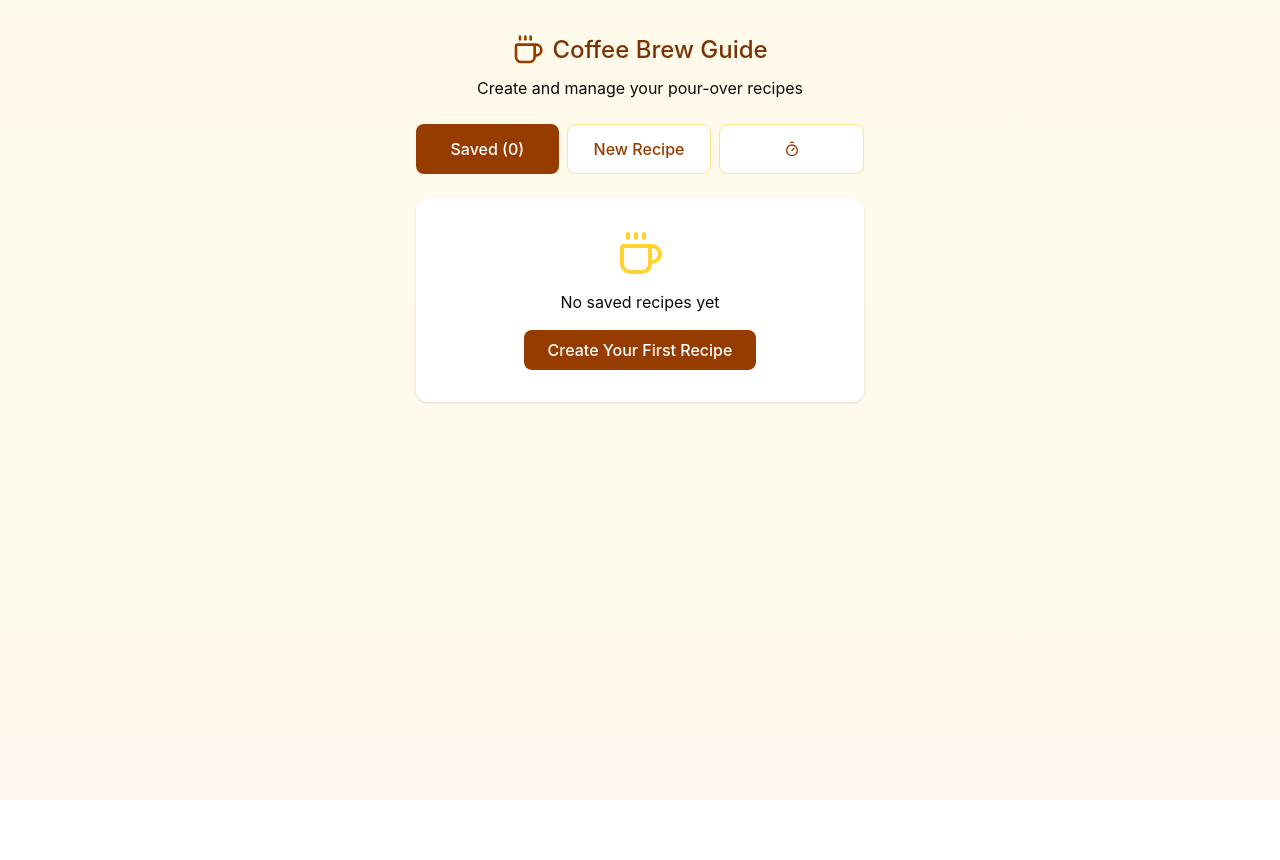
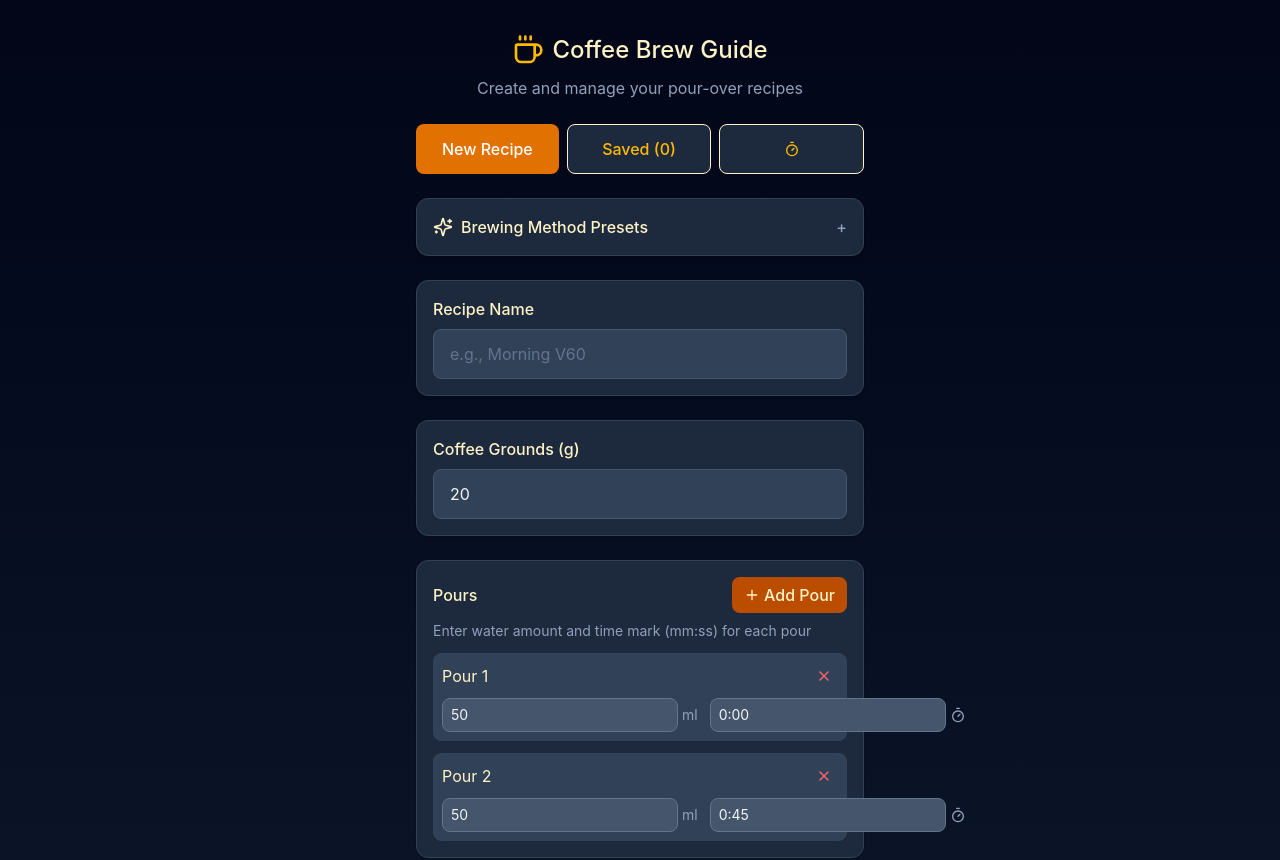
Before and after one commit to VincentCYS/vincentcys.github.io, a React (Vite) app: page / in a window 1280 px wide. Shown: the top 860 px of the page. Before the commit the page ends 800 px from the top, so only its background shows below. Built offline with nearby package versions, Linux system fonts and the light colour scheme.

Commit message:
support dark theme

```diff
--- a/src/app/App.tsx
+++ b/src/app/App.tsx
@@ -3,6 +3,7 @@ import {
 	Coffee,
 	Plus,
 	Save,
+	Sparkles,
 	Timer as TimerIcon,
 	X,
 } from "lucide-react";
@@ -77,7 +78,7 @@ export default function App() {
 		{ id: "2", amount: 50, timeMarkSeconds: 45 },
 	]);
 	const [adjustedCoffee, setAdjustedCoffee] = useState<number | null>(null);
-	const [view, setView] = useState<"saved" | "create" | "timer">("saved");
+	const [view, setView] = useState<"create" | "saved" | "timer">("create");
 	const [currentPourIndex, setCurrentPourIndex] = useState(0);
 	const [showPresets, setShowPresets] = useState(false);
 	const [showOriginalRecipe, setShowOriginalRecipe] = useState(false);
@@ -85,21 +86,6 @@ export default function App() {
 	// Load recipes from localStorage
 	useEffect(() => {
 		const savedRecipes = localStorage.getItem("coffeeRecipes");
-		let presetRecipes: Recipe[] = [];
-		BREW_PRESETS.map((preset, index) => {
-			presetRecipes.push({
-				id: `preset_${index}`,
-				name: preset.name,
-				coffeeGrounds: preset.coffeeGrounds,
-				pours: preset.pours,
-				createdAt: Date.now(),
-			});
-		});
-
-		presetRecipes = presetRecipes.concat(
-			savedRecipes ? JSON.parse(savedRecipes) : [],
-		);
-
 		if (savedRecipes) {
 			setRecipes(JSON.parse(savedRecipes));
 		}
@@ -231,7 +217,7 @@ export default function App() {
 	};
 
 	const handlePourComplete = () => {
-		if (currentPourIndex < pours.length - 1) {
+		if (currentPourIndex < pours.length) {
 			setCurrentPourIndex(currentPourIndex + 1);
 		}
 	};
@@ -245,15 +231,15 @@ export default function App() {
 	const currentRatio = calculateRatio(coffeeGrounds, currentTotalWater);
 
 	return (
-		<div className="min-h-screen bg-gradient-to-b from-amber-50 to-orange-50 p-4 pb-8">
+		<div className="min-h-screen bg-gradient-to-b from-slate-950 to-slate-900 p-4 pb-8">
 			<div className="max-w-md mx-auto">
 				{/* Header */}
 				<div className="text-center mb-6 pt-4">
 					<div className="flex items-center justify-center gap-2 mb-2">
-						<Coffee className="w-8 h-8 text-amber-800" />
-						<h1 className="text-amber-900">Coffee Brew Guide</h1>
+						<Coffee className="w-8 h-8 text-amber-400" />
+						<h1 className="text-amber-100">Coffee Brew Guide</h1>
 					</div>
-					<p className="text-muted-foreground">
+					<p className="text-slate-400">
 						Create and manage your pour-over recipes
 					</p>
 				</div>
@@ -261,31 +247,31 @@ export default function App() {
 				{/* View Toggle */}
 				<div className="flex gap-2 mb-6">
 					<button
+						onClick={() => setView("create")}
+						className={`flex-1 py-3 px-4 rounded-lg transition-colors ${
+							view === "create"
+								? "bg-amber-600 text-white"
+								: "bg-slate-800 text-amber-400 border  border-amber-100"
+						}`}
+					>
+						New Recipe
+					</button>
+					<button
 						onClick={() => setView("saved")}
 						className={`flex-1 py-3 px-4 rounded-lg transition-colors ${
 							view === "saved"
-								? "bg-amber-800 text-white"
-								: "bg-white text-amber-800 border border-amber-200"
+								? "bg-amber-600 text-white"
+								: "bg-slate-800 text-amber-400 border  border-amber-100"
 						}`}
 					>
 						Saved ({recipes.length})
 					</button>
 					<button
-						onClick={() => setView("create")}
-						className={`flex-1 py-3 px-4 rounded-lg transition-colors ${
-							view === "create"
-								? "bg-amber-800 text-white"
-								: "bg-white text-amber-800 border border-amber-200"
-						}`}
-					>
-						New Recipe
-					</button>
-					<button
 						onClick={() => setView("timer")}
 						className={`flex-1 py-3 px-4 rounded-lg transition-colors ${
 							view === "timer"
-								? "bg-amber-800 text-white"
-								: "bg-white text-amber-800 border border-amber-200"
+								? "bg-amber-600 text-white"
+								: "bg-slate-800 text-amber-400 border  border-amber-100"
 						}`}
 					>
 						<TimerIcon className="w-4 h-4 mx-auto" />
@@ -295,21 +281,52 @@ export default function App() {
 				{/* Create Recipe View */}
 				{view === "create" && (
 					<div className="space-y-6">
+						{/* Brewing Method Presets */}
+						<div className="bg-slate-800 rounded-xl p-4 shadow-sm border border-slate-700">
+							<button
+								onClick={() => setShowPresets(!showPresets)}
+								className="w-full flex items-center justify-between text-amber-100"
+							>
+								<span className="flex items-center gap-2">
+									<Sparkles className="w-5 h-5" />
+									Brewing Method Presets
+								</span>
+								<span className="text-slate-400">
+									{showPresets ? "−" : "+"}
+								</span>
+							</button>
+
+							{showPresets && (
+								<div className="mt-4 space-y-2">
+									{BREW_PRESETS.map((preset) => (
+										<button
+											key={preset.name}
+											onClick={() => applyPreset(preset)}
+											className="w-full text-left p-3 rounded-lg border border-amber-700 hover:bg-slate-700 transition-colors"
+										>
+											<div className="text-amber-100">{preset.name}</div>
+											<div className="text-slate-400">{preset.description}</div>
+										</button>
+									))}
+								</div>
+							)}
+						</div>
+
 						{/* Recipe Name */}
-						<div className="bg-white rounded-xl p-4 shadow-sm">
-							<label className="block mb-2 text-amber-900">Recipe Name</label>
+						<div className="bg-slate-800 rounded-xl p-4 shadow-sm border border-slate-700">
+							<label className="block mb-2 text-amber-100">Recipe Name</label>
 							<input
 								type="text"
 								value={recipeName}
 								onChange={(e) => setRecipeName(e.target.value)}
 								placeholder="e.g., Morning V60"
-								className="w-full px-4 py-3 bg-amber-50 border border-amber-200 rounded-lg focus:outline-none focus:ring-2 focus:ring-amber-500"
+								className="w-full px-4 py-3 bg-slate-700 border border-slate-600 rounded-lg text-slate-100 placeholder-slate-500 focus:outline-none focus:ring-2 focus:ring-amber-500"
 							/>
 						</div>
 
 						{/* Coffee Grounds */}
-						<div className="bg-white rounded-xl p-4 shadow-sm">
-							<label className="block mb-2 text-amber-900">
+						<div className="bg-slate-800 rounded-xl p-4 shadow-sm border border-slate-700">
+							<label className="block mb-2 text-amber-100">
 								Coffee Grounds (g)
 							</label>
 							<input
@@ -317,23 +334,23 @@ export default function App() {
 								inputMode="numeric"
 								value={coffeeGrounds}
 								onChange={(e) => setCoffeeGrounds(Number(e.target.value))}
-								className="w-full px-4 py-3 bg-amber-50 border border-amber-200 rounded-lg focus:outline-none focus:ring-2 focus:ring-amber-500"
+								className="w-full px-4 py-3 bg-slate-700 border border-slate-600 rounded-lg text-slate-100 placeholder-slate-500 focus:outline-none focus:ring-2 focus:ring-amber-500"
 							/>
 						</div>
 
 						{/* Pours */}
-						<div className="bg-white rounded-xl p-4 shadow-sm">
+						<div className="bg-slate-800 rounded-xl p-4 shadow-sm border border-slate-700">
 							<div className="flex items-center justify-between mb-2">
-								<label className="text-amber-900">Pours</label>
+								<label className="text-amber-100">Pours</label>
 								<button
 									onClick={addPour}
-									className="flex items-center gap-1 px-3 py-1.5 bg-amber-100 text-amber-800 rounded-lg hover:bg-amber-200 transition-colors"
+									className="flex items-center gap-1 px-3 py-1.5 bg-amber-700 text-amber-100 rounded-lg hover:bg-amber-600 transition-colors"
 								>
 									<Plus className="w-4 h-4" />
 									Add Pour
 								</button>
 							</div>
-							<p className="text-muted-foreground text-sm mb-3">
+							<p className="text-slate-400 text-sm mb-3">
 								Enter water amount and time mark (mm:ss) for each pour
 							</p>
 
@@ -341,19 +358,16 @@ export default function App() {
 								{pours.map((pour, index) => (
 									<div
 										key={pour.id}
-										className="space-y-2 rounded-lg border py-2 px-2"
-										style={{
-											background: "#f9f9f9",
-										}}
+										className="space-y-2 rounded-lg border border-slate-700 py-2 px-2 bg-slate-700"
 									>
 										<div className="flex items-center justify-between">
-											<span className="text-amber-900 text-sm sm:text-base">
+											<span className="text-amber-100 text-sm sm:text-base">
 												Pour {index + 1}
 											</span>
 											{pours.length > 1 && (
 												<button
 													onClick={() => removePour(pour.id)}
-													className="p-1.5 text-destructive hover:bg-destructive/10 rounded-lg transition-colors"
+													className="p-1.5 text-red-400 hover:bg-red-500/20 rounded-lg transition-colors"
 												>
 													<X className="w-4 h-4" />
 												</button>
@@ -369,9 +383,9 @@ export default function App() {
 														updatePourAmount(pour.id, Number(e.target.value))
 													}
 													placeholder="Amount"
-													className="flex-1 px-1 sm:px-2 py-1.5 text-sm bg-amber-50 border border-amber-200 rounded-lg focus:outline-none focus:ring-2 focus:ring-amber-500 min-w-0"
+													className="flex-1 px-1 sm:px-2 py-1.5 text-sm bg-slate-600 border border-slate-500 rounded-lg text-slate-100 placeholder-slate-500 focus:outline-none focus:ring-2 focus:ring-amber-500 min-w-0"
 												/>
-												<span className="ml-1 text-muted-foreground text-xs sm:text-sm whitespace-nowrap">
+												<span className="ml-1 text-slate-400 text-xs sm:text-sm whitespace-nowrap">
 													ml
 												</span>
 											</div>
@@ -386,9 +400,9 @@ export default function App() {
 														)
 													}
 													placeholder="0:00"
-													className="flex-1 px-1 sm:px-2 py-1.5 text-sm bg-amber-50 border border-amber-200 rounded-lg focus:outline-none focus:ring-2 focus:ring-amber-500 min-w-0"
+													className="flex-1 px-1 sm:px-2 py-1.5 text-sm bg-slate-600 border border-slate-500 rounded-lg text-slate-100 placeholder-slate-500 focus:outline-none focus:ring-2 focus:ring-amber-500 min-w-0"
 												/>
-												<TimerIcon className="ml-1 w-4 h-4 text-muted-foreground flex-shrink-0" />
+												<TimerIcon className="ml-1 w-4 h-4 text-slate-400 flex-shrink-0" />
 											</div>
 										</div>
 									</div>
@@ -397,7 +411,7 @@ export default function App() {
 						</div>
 
 						{/* Current Ratio Display */}
-						<div className="bg-gradient-to-r from-amber-600 to-orange-600 text-white rounded-xl p-4 shadow-sm">
+						<div className="bg-gradient-to-r from-amber-700 to-orange-700 text-white rounded-xl p-4 shadow-sm">
 							<div className="flex items-center justify-between mb-2">
 								<span className="flex items-center gap-2">
 									<Beaker className="w-5 h-5" />
@@ -424,7 +438,7 @@ export default function App() {
 							</button>
 							<button
 								onClick={saveRecipe}
-								className="flex-1 py-4 bg-amber-800 text-white rounded-xl hover:bg-amber-900 transition-colors flex items-center justify-center gap-2 shadow-md"
+								className="flex-1 py-4 bg-amber-700 text-white rounded-xl hover:bg-amber-800 transition-colors flex items-center justify-center gap-2 shadow-md"
 							>
 								<Save className="w-5 h-5" />
 								Save Recipe
@@ -438,8 +452,8 @@ export default function App() {
 					<div className="space-y-6">
 						{/* Recipe Selector */}
 						{recipes.length > 0 ? (
-							<div className="bg-white rounded-xl p-4 shadow-sm">
-								<label className="block mb-3 text-amber-900">
+							<div className="bg-slate-800 rounded-xl p-4 shadow-sm border border-slate-700">
+								<label className="block mb-3 text-amber-100">
 									Select a Recipe
 								</label>
 								<div className="space-y-2">
@@ -448,19 +462,19 @@ export default function App() {
 											key={recipe.id}
 											className={`flex items-center justify-between p-3 rounded-lg border-2 transition-all cursor-pointer ${
 												selectedRecipeId === recipe.id
-													? "border-amber-500 bg-amber-50"
-													: "border-amber-100 hover:border-amber-300"
+													? "border-amber-500 bg-slate-700"
+													: "border-slate-700 hover:border-amber-600"
 											}`}
 											onClick={() => selectRecipe(recipe)}
 										>
 											<div>
-												<div className="text-amber-900">{recipe.name}</div>
-												<div className="text-muted-foreground text-sm">
+												<div className="text-amber-100">{recipe.name}</div>
+												<div className="text-slate-400 text-sm">
 													{recipe.coffeeGrounds}g •{" "}
 													{getTotalWater(recipe.pours)}ml •{" "}
 													{recipe.pours.length} pours
 												</div>
-												<div className="text-muted-foreground text-sm">
+												<div className="text-slate-400 text-sm">
 													{formatTimeInput(
 														recipe.pours[0]?.timeMarkSeconds || 0,
 													)}{" "}
@@ -476,7 +490,7 @@ export default function App() {
 													e.stopPropagation();
 													deleteRecipe(recipe.id);
 												}}
-												className="p-2 text-destructive hover:bg-destructive/10 rounded-lg transition-colors"
+												className="p-2 text-red-400 hover:bg-red-500/20 rounded-lg transition-colors"
 											>
 												<X className="w-4 h-4" />
 											</button>
@@ -485,14 +499,12 @@ export default function App() {
 								</div>
 							</div>
 						) : (
-							<div className="bg-white rounded-xl p-8 shadow-sm text-center">
-								<Coffee className="w-12 h-12 text-amber-300 mx-auto mb-3" />
-								<p className="text-muted-foreground mb-4">
-									No saved recipes yet
-								</p>
+							<div className="bg-slate-800 rounded-xl p-8 shadow-sm text-center border border-slate-700">
+								<Coffee className="w-12 h-12 text-amber-600 mx-auto mb-3" />
+								<p className="text-slate-400 mb-4">No saved recipes yet</p>
 								<button
 									onClick={() => setView("create")}
-									className="px-6 py-2 bg-amber-800 text-white rounded-lg hover:bg-amber-900 transition-colors"
+									className="px-6 py-2 bg-amber-700 text-white rounded-lg hover:bg-amber-800 transition-colors"
 								>
 									Create Your First Recipe
 								</button>
@@ -503,55 +515,53 @@ export default function App() {
 						{selectedRecipe && (
 							<>
 								{/* Original Recipe */}
-								<div className="bg-white rounded-xl p-4 shadow-sm">
+								<div className="bg-slate-800 rounded-xl p-4 shadow-sm border border-slate-700">
 									<button
 										onClick={() => setShowOriginalRecipe(!showOriginalRecipe)}
-										className="w-full flex items-center justify-between text-amber-900"
+										className="w-full flex items-center justify-between text-amber-100"
 									>
 										<span>Original Recipe</span>
-										<span className="text-muted-foreground">
+										<span className="text-slate-400">
 											{showOriginalRecipe ? "−" : "+"}
 										</span>
 									</button>
 									{showOriginalRecipe && (
 										<div className="mt-4">
 											<div className="space-y-2 mb-3">
-												<div className="flex justify-between py-2 border-b border-amber-100">
-													<span className="text-muted-foreground">Coffee</span>
-													<span className="text-amber-900">
+												<div className="flex justify-between py-2 border-b border-slate-700">
+													<span className="text-slate-400">Coffee</span>
+													<span className="text-amber-100">
 														{selectedRecipe.coffeeGrounds}g
 													</span>
 												</div>
 												{selectedRecipe.pours.map((pour, index) => (
 													<div
 														key={pour.id}
-														className="flex justify-between py-2 border-b border-amber-100"
+														className="flex justify-between py-2 border-b border-slate-700"
 													>
-														<span className="text-muted-foreground">
+														<span className="text-slate-400">
 															Pour {index + 1}
 														</span>
 														<div className="text-right">
-															<div className="text-amber-900">
+															<div className="text-amber-100">
 																{pour.amount}ml
 															</div>
-															<div className="text-muted-foreground text-sm">
+															<div className="text-slate-400 text-sm">
 																@ {formatTimeInput(pour.timeMarkSeconds)}
 															</div>
 														</div>
 													</div>
 												))}
-												<div className="flex justify-between py-2 border-b border-amber-100">
-													<span className="text-muted-foreground">
-														Total Water
-													</span>
-													<span className="text-amber-900">
+												<div className="flex justify-between py-2 border-b border-slate-700">
+													<span className="text-slate-400">Total Water</span>
+													<span className="text-amber-100">
 														{getTotalWater(selectedRecipe.pours)}ml
 													</span>
 												</div>
 											</div>
-											<div className="bg-amber-50 p-3 rounded-lg">
-												<div className="text-muted-foreground">Ratio</div>
-												<div className="text-amber-900">
+											<div className="bg-slate-700 p-3 rounded-lg">
+												<div className="text-slate-400">Ratio</div>
+												<div className="text-amber-100">
 													1:
 													{calculateRatio(
 														selectedRecipe.coffeeGrounds,
@@ -561,10 +571,11 @@ export default function App() {
 											</div>
 										</div>
 									)}
-								</div>{" "}
+								</div>
+
 								{/* Adjust Coffee */}
-								<div className="bg-white rounded-xl p-4 shadow-sm">
-									<label className="block mb-2 text-amber-900">
+								<div className="bg-slate-800 rounded-xl p-4 shadow-sm border border-slate-700">
+									<label className="block mb-2 text-amber-100">
 										Adjust Coffee Amount
 									</label>
 									<input
@@ -572,33 +583,34 @@ export default function App() {
 										inputMode="numeric"
 										value={adjustedCoffee ?? selectedRecipe.coffeeGrounds}
 										onChange={(e) => setAdjustedCoffee(Number(e.target.value))}
-										className="w-full px-4 py-3 bg-amber-50 border border-amber-200 rounded-lg focus:outline-none focus:ring-2 focus:ring-amber-500"
+										className="w-full px-4 py-3 bg-slate-700 border border-slate-600 rounded-lg text-slate-100 placeholder-slate-500 focus:outline-none focus:ring-2 focus:ring-amber-500"
 									/>
 									{adjustedCoffee !== null &&
 										adjustedCoffee !== selectedRecipe.coffeeGrounds && (
 											<button
 												onClick={() => setAdjustedCoffee(null)}
-												className="mt-2 text-amber-700 hover:text-amber-900"
+												className="mt-2 text-amber-400 hover:text-amber-300"
 											>
 												Reset to original
 											</button>
 										)}
 								</div>
+
 								{/* Adjusted Recipe */}
 								{adjustedCoffee !== null &&
 									adjustedCoffee !== selectedRecipe.coffeeGrounds &&
 									adjustedPours && (
-										<div className="bg-gradient-to-br from-amber-700 to-orange-700 text-white rounded-xl p-4 shadow-md">
-											<h3 className="mb-3">Adjusted Recipe</h3>
+										<div className="bg-gradient-to-br from-slate-800 to-slate-700 text-white rounded-xl p-4 shadow-md border border-slate-600">
+											<h3 className="mb-3 text-amber-100">Adjusted Recipe</h3>
 											<div className="space-y-2 mb-3">
-												<div className="flex justify-between py-2 border-b border-white/20">
+												<div className="flex justify-between py-2 border-b border-slate-600">
 													<span className="opacity-90">Coffee</span>
 													<span>{adjustedCoffee}g</span>
 												</div>
 												{adjustedPours.map((pour, index) => (
 													<div
 														key={pour.id}
-														className="flex justify-between py-2 border-b border-white/20"
+														className="flex justify-between py-2 border-b border-slate-600"
 													>
 														<span className="opacity-90">Pour {index + 1}</span>
 														<div className="text-right">
@@ -609,12 +621,12 @@ export default function App() {
 														</div>
 													</div>
 												))}
-												<div className="flex justify-between py-2 border-b border-white/20">
+												<div className="flex justify-between py-2 border-b border-slate-600">
 													<span className="opacity-90">Total Water</span>
 													<span>{getTotalWater(adjustedPours)}ml</span>
 												</div>
 											</div>
-											<div className="bg-white/20 p-3 rounded-lg">
+											<div className="bg-slate-600/50 p-3 rounded-lg">
 												<div className="opacity-90">Ratio</div>
 												<div>
 													1:
@@ -626,6 +638,7 @@ export default function App() {
 											</div>
 										</div>
 									)}
+
 								{/* Start Brewing Button */}
 								<button
 									onClick={() => {
@@ -653,7 +666,7 @@ export default function App() {
 				{view === "timer" && (
 					<div className="space-y-6">
 						{/* Recipe Summary */}
-						<div className="bg-gradient-to-r from-amber-600 to-orange-600 text-white rounded-xl p-4 shadow-md">
+						<div className="bg-gradient-to-r from-amber-700 to-orange-700 text-white rounded-xl p-4 shadow-md">
 							<div className="flex items-center justify-between mb-2">
 								<h3>{recipeName || "Current Recipe"}</h3>
 								<div className="flex items-center gap-2">
@@ -668,7 +681,7 @@ export default function App() {
 						</div>
 
 						{/* Current Pour Indicator */}
-						<div className="bg-white rounded-xl p-4 shadow-sm">
+						<div className="bg-slate-800 rounded-xl p-4 shadow-sm border border-slate-700">
 							<div className="flex gap-2 mb-3">
 								{pours.map((_, index) => (
 									<div
@@ -678,12 +691,12 @@ export default function App() {
 												? "bg-green-500"
 												: index === currentPourIndex
 													? "bg-amber-500"
-													: "bg-amber-100"
+													: "bg-slate-700"
 										}`}
 									/>
 								))}
 							</div>
-							<div className="text-center text-muted-foreground">
+							<div className="text-center text-slate-400">
 								Pour {currentPourIndex + 1} of {pours.length}
 							</div>
 						</div>
@@ -699,28 +712,28 @@ export default function App() {
 						/>
 
 						{/* All Pours List */}
-						<div className="bg-white rounded-xl p-4 shadow-sm">
-							<h3 className="text-amber-900 mb-3">All Pours</h3>
+						<div className="bg-slate-800 rounded-xl p-4 shadow-sm border border-slate-700">
+							<h3 className="text-amber-100 mb-3">All Pours</h3>
 							<div className="space-y-2">
 								{pours.map((pour, index) => (
 									<div
 										key={pour.id}
 										className={`flex justify-between items-center p-3 rounded-lg ${
 											index === currentPourIndex
-												? "bg-amber-100 border-2 border-amber-500"
+												? "bg-amber-700 border-2 border-amber-500"
 												: index < currentPourIndex
-													? "bg-green-50 border border-green-200"
-													: "bg-amber-50 border border-amber-100"
+													? "bg-green-900 border border-green-700"
+													: "bg-slate-700 border border-slate-600"
 										}`}
 									>
-										<span className="text-amber-900">
+										<span className="text-amber-100">
 											Pour {index + 1}
 											{index < currentPourIndex && " ✓"}
 											{index === currentPourIndex && " (Active)"}
 										</span>
 										<div className="text-right">
-											<div className="text-amber-900">{pour.amount}ml</div>
-											<div className="text-muted-foreground text-sm">
+											<div className="text-amber-100">{pour.amount}ml</div>
+											<div className="text-slate-400 text-sm">
 												@ {formatTimeInput(pour.timeMarkSeconds)}
 											</div>
 										</div>
@@ -730,7 +743,7 @@ export default function App() {
 						</div>
 
 						{/* Completion */}
-						{currentPourIndex >= pours.length - 1 && (
+						{currentPourIndex >= pours.length && (
 							<div className="bg-gradient-to-r from-green-600 to-emerald-600 text-white rounded-xl p-6 shadow-md text-center">
 								<h3 className="mb-2">Brewing Complete!</h3>
 								<p className="opacity-90 mb-4">Enjoy your coffee</p>
@@ -743,7 +756,7 @@ export default function App() {
 									</button>
 									<button
 										onClick={() => {
-											setCurrentPourIndex(0);
+											handleResetPour();
 										}}
 										className="flex-1 py-3 bg-white/20 rounded-lg hover:bg-white/30 transition-colors"
 									>
```
Also changed, not shown: src/app/components/Timer.tsx (+28 -30 lines), src/styles/theme.css (line endings or trailing spaces).
